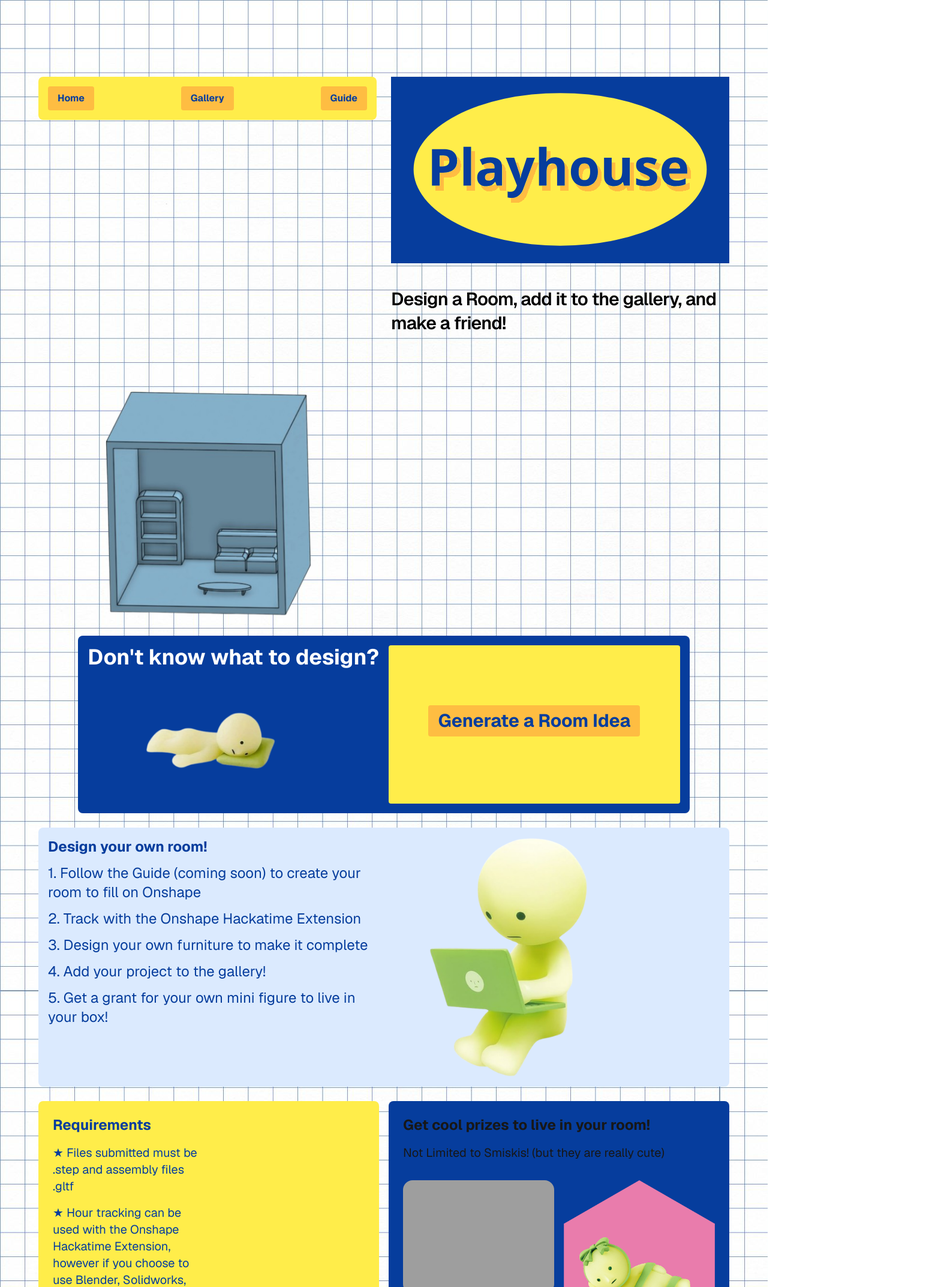
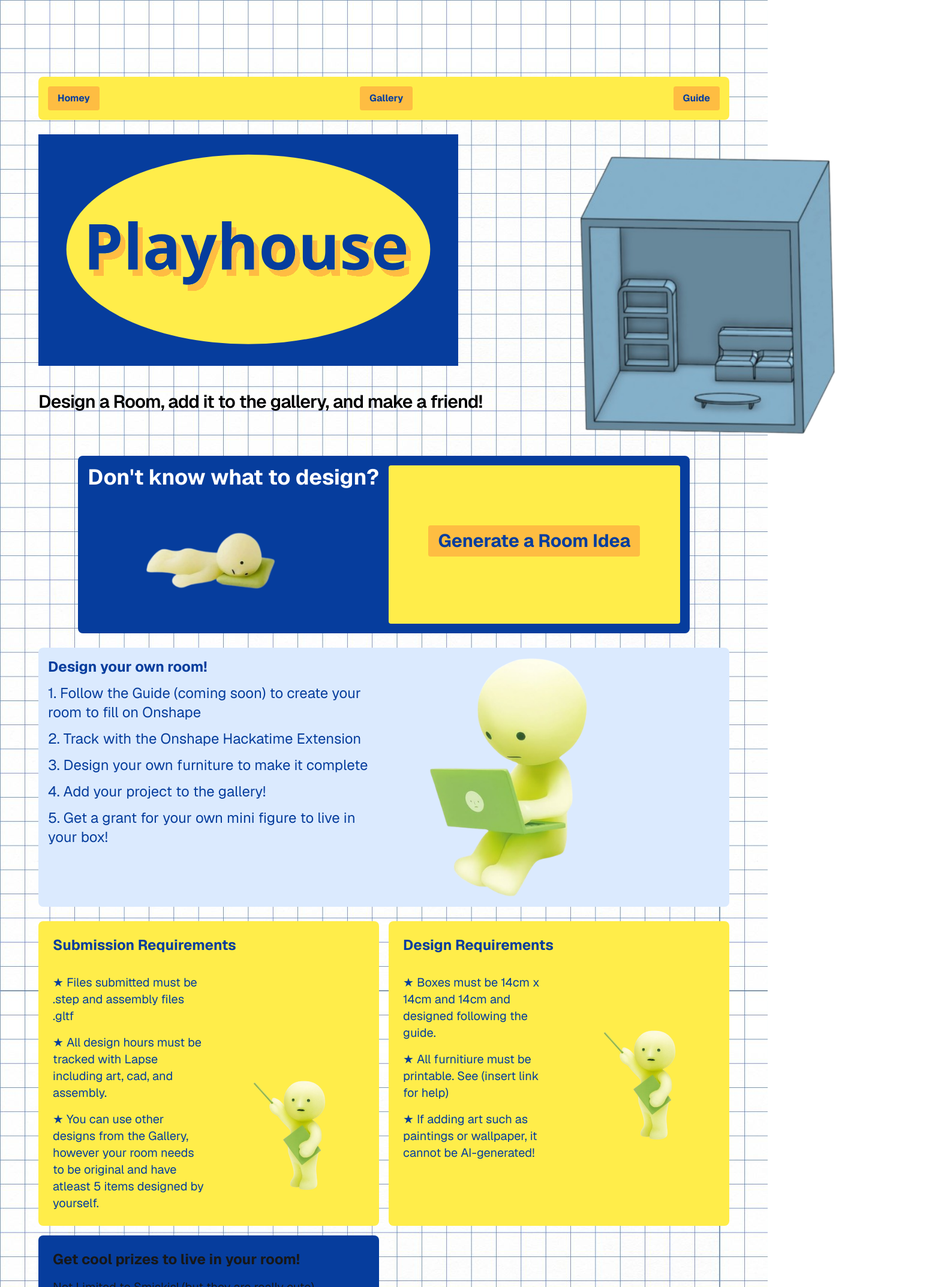
Before and after one commit to possiblyselena/playhouse, a Next.js app: page / in a window 1280 px wide. Shown: the top 2146 px of the page at 60% size, 1569 px wide, since content can reach past the window. Built offline with nearby package versions, Linux system fonts and the light colour scheme; grey boxes are pictures that could not be loaded.

Commit message:
create a folder for components to make things easier later

```diff
--- /dev/null
+++ b/app/components/Navbar.tsx
@@ -0,0 +1,9 @@
+export function Navbar() {
+    return (
+        <header className="max-w-full margin-10 flex flex-row items-center justify-between gap-6 text-left w-full bg-macaroni rounded-lg p-4 font-semibold hover:scale-105 transition-transform duration-300">
+              <a href="" className="bg-creamsicle text-blahaj font-bold py-2 px-4 rounded hover:scale-105 transition-transform duration-300">Homey</a>
+              <a href="/gallery" className="bg-creamsicle text-blahaj font-bold py-2 px-4 rounded hover:scale-105 transition-transform duration-300">Gallery</a>
+              <a href="/guide" className="bg-creamsicle text-blahaj font-bold py-2 px-4 rounded hover:scale-105 transition-transform duration-300">Guide</a>
+        </header>
+    );
+}
--- /dev/null
+++ b/app/components/wallpaper.tsx
@@ -0,0 +1,7 @@
+export default function Wallpaper() {
+    return (
+        <div>
+            <p>hello</p>
+        </div>
+    );
+}
--- a/app/gallery/page.tsx
+++ b/app/gallery/page.tsx
@@ -5,8 +5,9 @@ import { useState } from "react";
 
 export default function Home() {
     return (
-        <div>
-            <h1>Hello!</h1>
+        <div className="bg-[url('/ikeabackground.jpg')] font-sans dark:bg-black w-full">
+            <h1 className="text-black">Hello! These are completed projects for Playhouse! Click on them to view their repository.</h1>
+
         </div>
     );
 }
--- a/app/guide/page.tsx
+++ b/app/guide/page.tsx
@@ -5,8 +5,10 @@ import { useState } from "react";
 
 export default function Home() {
     return (
-        <div>
-            <h1>This is where I'm going to put the guide when I make it, stay tuned!! (make furniture in the meantime)</h1>
+        <div className="bg-[url('/ikeabackground.jpg')] font-sans dark:bg-black w-full">
+            <nav>
+                <h1></h1>
+            </nav>
         </div>
     );
 }
--- a/app/page.tsx
+++ b/app/page.tsx
@@ -3,6 +3,7 @@ import Image from "next/image";
 import Script from "next/script";
 import { useState } from "react";
 import { useRef } from "react";
+import { Navbar } from "./components/Navbar";
 
 const ModelViewer = "model-viewer" as any;
 
@@ -24,12 +25,8 @@ export default function Home() {
     <div className="flex flex-col flex-1 items-start justify-center bg-[url('/ikeabackground.jpg')] font-sans dark:bg-black w-full">
       <main className="flex flex-1 w-full flex-col items-start justify-between py-32 px-8 sm:px-16">
         <div className="flex flex-col items-start gap-6 text-left w-full">
-          <div className=" grid grid-cols-2 items-start gap-6 text-left w-full">
-            <header className="max-w-full margin-10 flex flex-row items-center justify-between gap-6 text-left w-full bg-macaroni rounded-lg p-4 font-semibold hover:scale-105 transition-transform duration-300">
-              <a href="" className="bg-creamsicle text-blahaj font-bold py-2 px-4 rounded hover:scale-105 transition-transform duration-300">Home</a>
-              <a href="/gallery" className="bg-creamsicle text-blahaj font-bold py-2 px-4 rounded hover:scale-105 transition-transform duration-300">Gallery</a>
-              <a href="/guide" className="bg-creamsicle text-blahaj font-bold py-2 px-4 rounded hover:scale-105 transition-transform duration-300">Guide</a>
-            </header>
+          <Navbar/>
+          <div className=" grid grid-cols-2 items-start gap-6 text-left w-max items-center justify-between">
             <div>
               <Image
                 className="hover:scale-105 transition-transform duration-300"
@@ -97,11 +94,12 @@ export default function Home() {
             {/*Requirements*/}
             <div className="grid grid-cols-1 gap-4 lg:grid-cols-2 w-full">
               <div className="bg-macaroni rounded-lg p-6 text-blahaj">
-                <h1 className="font-bold text-2xl">Requirements</h1>
+                <h1 className="font-bold text-2xl">Submission Requirements</h1>
                 <div className="mt-4 grid grid-cols-1 gap-4 lg:grid-cols-2">
                   <div className="text-xl space-y-4">
+                    <p></p>
                     <p>★ Files submitted must be .step and assembly files .gltf</p>
-                    <p>★ Hour tracking can be used with the Onshape Hackatime Extension, however if you choose to use Blender, Solidworks, Fusion360, etc., you are required to use <a href="https://lapse.hackclub.com/">Lapse</a>.</p>
+                    <p>★ All design hours must be tracked with <a href="https://lapse.hackclub.com/">Lapse</a> including art, cad, and assembly.</p>
                     <p>★ You can use other designs from the Gallery, however your room needs to be original and have atleast 5 items designed by yourself.</p>
                   </div>
                   <div className="align-bottom flex items-end justify-center">
@@ -115,6 +113,28 @@ export default function Home() {
                   </div>
                 </div>
               </div>
+
+              <div className="bg-macaroni rounded-lg p-6 text-blahaj">
+                <h1 className="font-bold text-2xl">Design Requirements</h1>
+                <div className="mt-4 grid grid-cols-1 gap-4 lg:grid-cols-2">
+                  <div className="text-xl space-y-4">
+                    <p></p>
+                    <p>★ Boxes must be 14cm x 14cm and 14cm and designed following the guide.</p>
+                    <p>★ All furnitiure must be printable. See (insert link for help)</p>
+                    <p>★ If adding art such as paintings or wallpaper, it cannot be AI-generated!</p>
+                  </div>
+                  <div className="align-bottom flex items-end justify-center">
+                    <Image
+                      src="/instructions.png"
+                      alt="Instructions"
+                      width={700}
+                      height={500}
+                      className="object-cover"
+                    />
+                  </div>
+                </div>
+              </div>
+
               <div className="bg-blahaj w-full rounded-lg p-6">
                 <h1 className="font-bold text-2xl">Get cool prizes to live in your room!</h1>
                 <p className="mt-4 text-xl">
```
Also changed, not shown: app/components/room.tsx (added).
